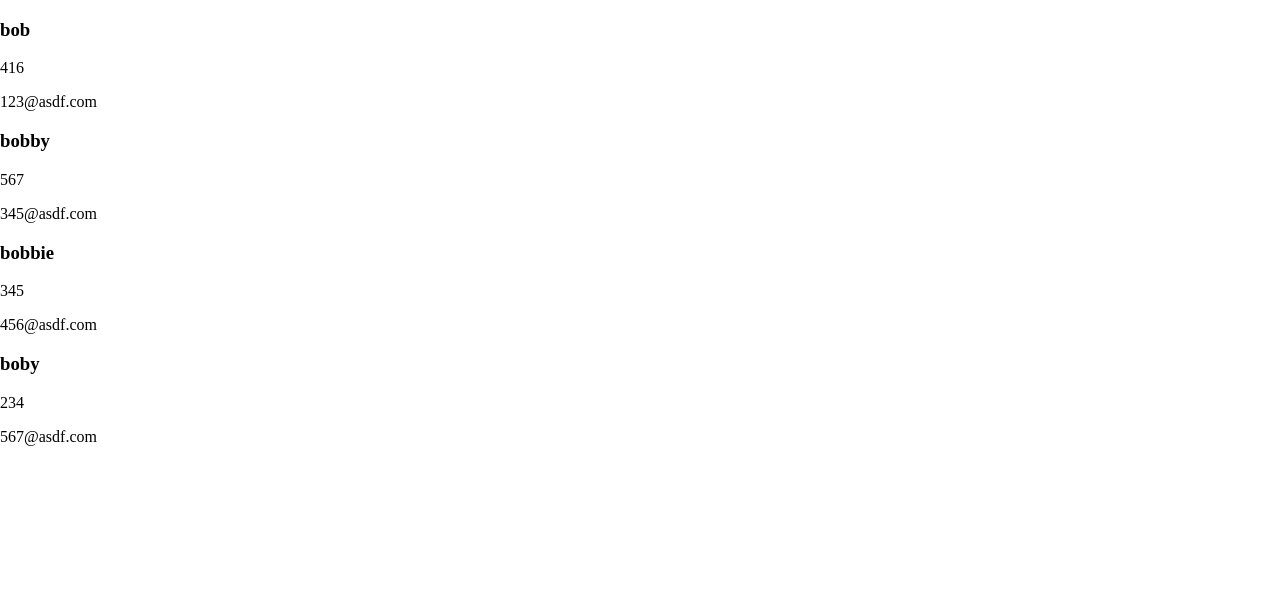
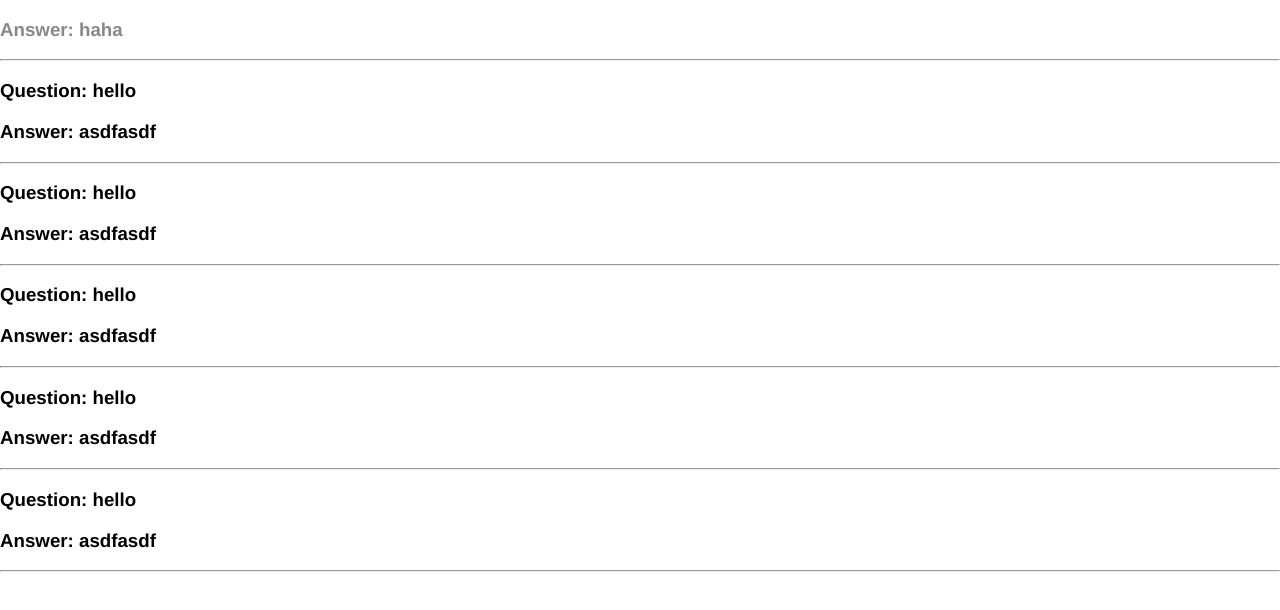
Before and after one commit to ReganIu/React-Testing, a React (Create React App) app: page / in a window 1280 px wide. Shown: the top 610 px of the page. Built offline with nearby package versions, Linux system fonts and the light colour scheme.

Commit message:
working with props and inline styling

```diff
--- a/public/styles.css
+++ b/public/styles.css
@@ -1,3 +1,7 @@
+h3 {
+    font-family: Helvetica;
+}
+
 body {
     margin: 0;
 }
--- a/src/App.js
+++ b/src/App.js
@@ -1,13 +1,15 @@
 import React from "react"
-import ContactCard from "./ContactCard"
+import Joke from "./Joke"
 
 function App() {
   return (
     <div>
-      <ContactCard contact= {{name:"bob", phone:"416", email :"123@asdf.com"}}/>
-      <ContactCard contact={{name:"bobby", phone:"567", email :"345@asdf.com"}}/>
-      <ContactCard contact={{name:"bobbie", phone:"345", email :"456@asdf.com"}}/>
-      <ContactCard contact={{name:"boby", phone:"234", email :"567@asdf.com"}}/>
+      <Joke punchline = "haha" />
+      <Joke question = "hello" punchline="asdfasdf" />
+      <Joke question = "hello" punchline="asdfasdf" />
+      <Joke question = "hello" punchline="asdfasdf" />
+      <Joke question = "hello" punchline="asdfasdf" />
+      <Joke question = "hello" punchline="asdfasdf" />
     </div>
   )
 }
--- /dev/null
+++ b/src/Joke.js
@@ -0,0 +1,13 @@
+import React from "react"
+
+function Joke(props) {
+    return (
+        <div className="joke">
+            <h3 style = {{display: props.question ? "block" : "none"}}>Question: {props.question}</h3>
+            <h3 style = {{color: !props.question && "#888888"}}>Answer: {props.punchline}</h3>
+            <hr/>
+        </div>
+    )
+}
+
+export default Joke
```
